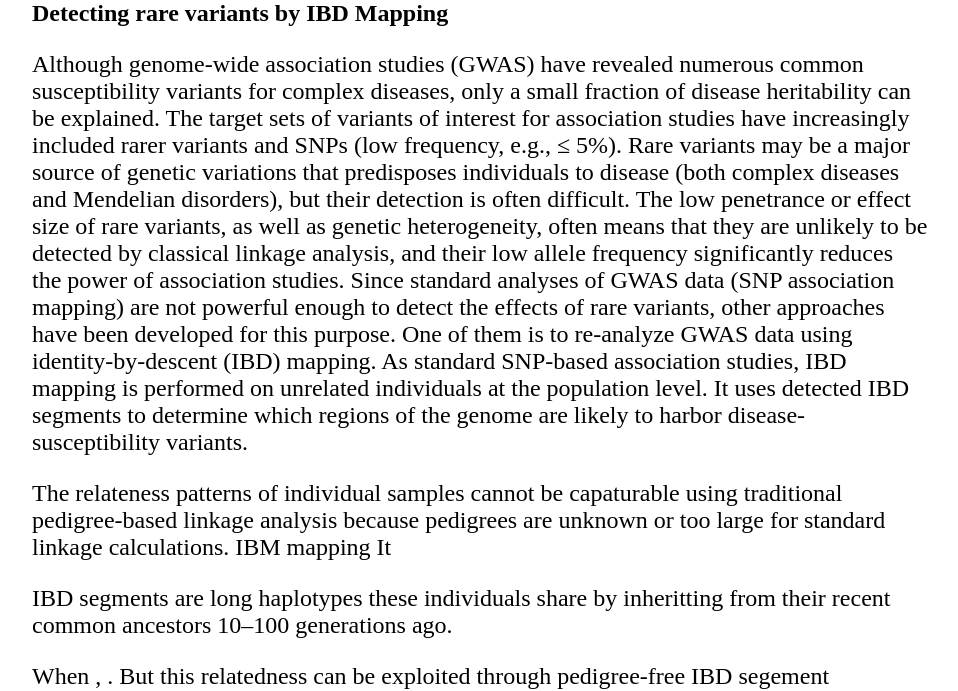
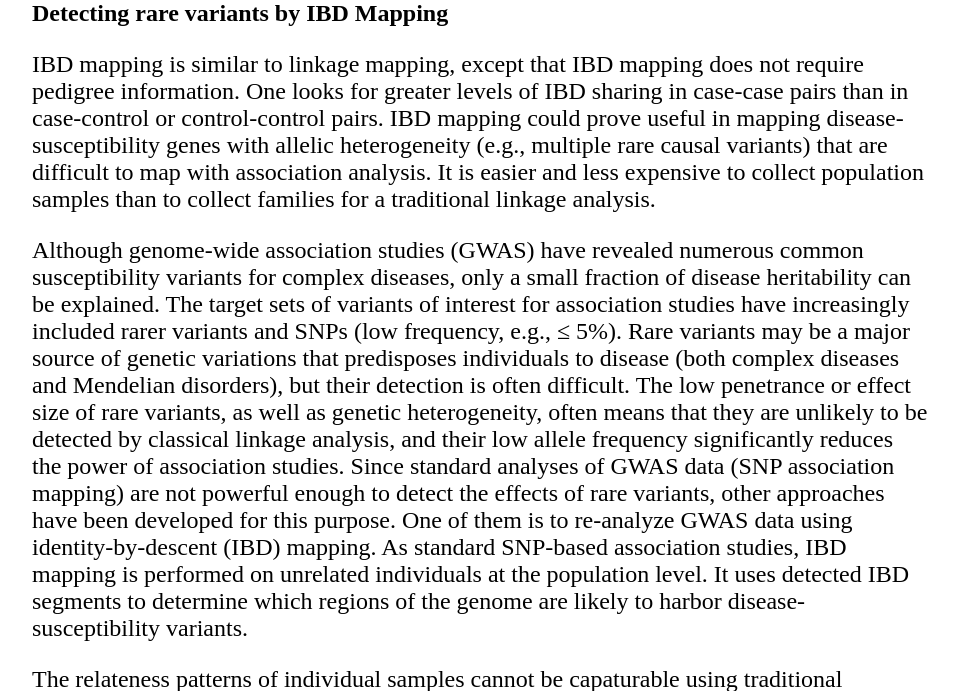
Before and after one commit to lybird300/lybird300.github.io, a Jekyll site: the page built from _posts/2015-04-29-IBDvsIBS.md, in a window 1280 px wide and 900 px high, scrolled down 2709 px, cut to the strip 209-900 px from the top of the window. Shown: the whole strip, without its empty margins (160-1118 px from the left). Built offline with Jekyll 4.4.1, drawn with Linux system fonts in a browser that asks for light colours.

Commit message:
Update 2015-04-29-IBDvsIBS.md

```diff
--- a/_posts/2015-04-29-IBDvsIBS.md
+++ b/_posts/2015-04-29-IBDvsIBS.md
@@ -19,6 +19,17 @@ The following figure (borrowed from Kirk's Yale talk slide deck) summarizes what
 <br/><img alt="IBDvsIBS" src="https://cloud.githubusercontent.com/assets/5496192/7396806/1c8a22a4-ee72-11e4-8873-97a6e407f2bd.png" width="80%" height="%80"/><br/>
 
 <h2>Detecting rare variants by IBD Mapping</h2>
+IBD
+mapping is similar to linkage mapping, except that IBD
+mapping does not require pedigree information. One looks
+for greater levels of IBD sharing in case-case pairs than in
+case-control or control-control pairs. IBD mapping could
+prove useful in mapping disease-susceptibility genes with
+allelic heterogeneity (e.g., multiple rare causal variants)
+that are difficult to map with association analysis. It is
+easier and less expensive to collect population samples
+than to collect families for a traditional linkage analysis.
+
 Although genome-wide association studies (GWAS) have revealed numerous common susceptibility variants for complex diseases, only a small fraction of disease heritability can be explained. The target sets of variants of interest for association studies have increasingly included rarer variants and SNPs (low frequency, e.g., ≤ 5%). Rare variants may be a major source of genetic variations that predisposes individuals to disease (both complex diseases and Mendelian disorders), but their detection is often difficult. The low penetrance or effect size of rare variants, as well as genetic heterogeneity, often means that they are unlikely to be detected by classical linkage analysis, and their low allele frequency significantly reduces the power of association studies. Since standard analyses of GWAS data (SNP association mapping) are not powerful enough to detect the effects of rare variants, other approaches have been developed for this purpose. One of them is to re-analyze GWAS data using identity-by-descent (IBD) mapping. As standard SNP-based association studies, IBD mapping is performed on unrelated individuals at the population level. It uses detected IBD segments to determine which regions of the genome are likely to harbor disease-susceptibility variants.
 
 The relateness patterns of individual samples cannot be capaturable using traditional pedigree-based linkage analysis because pedigrees are unknown or too large for standard linkage calculations. IBM mapping  It
```
